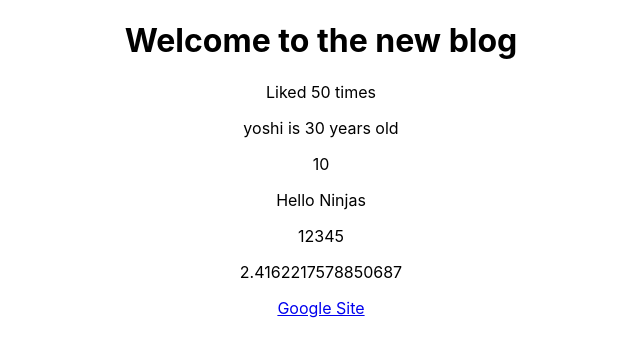
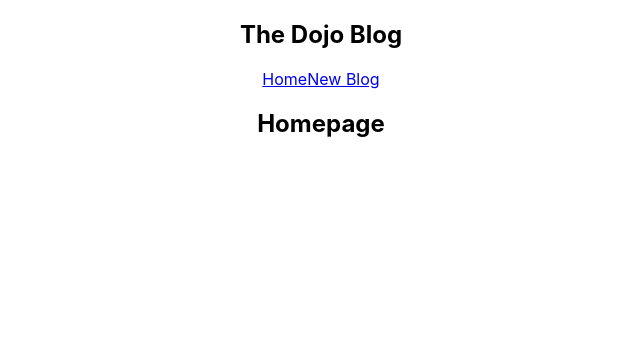
Before and after one commit to NikFarees/dojo-blog, a React (Create React App) app: page / in a window 1280 px wide. Shown: the top 356 px of the page, without its empty margins (319-959 px from the left). Built offline with nearby package versions, Linux system fonts and the light colour scheme.

Commit message:
#5 - Multiple Components

```diff
--- a/src/App.js
+++ b/src/App.js
@@ -1,24 +1,14 @@
 import './App.css';
+import Navbar from './Navbar';
+import Home from './Home';
 
 function App() {
-  const title = 'Welcome to the new blog';
-  const likes = 50;
-  const person = { name: 'yoshi', age: 30 };
-  const link = 'https://www.google.com';
 
   return (
     <div className="App">
+      <Navbar />
       <div className="content">
-        <h1>{title}</h1>
-        <p>Liked {likes} times</p>
-        <p>{person.name} is {person.age} years old</p>
-
-        <p>{ 10 }</p>
-        <p>{ "Hello Ninjas" }</p>
-        <p>{ [1, 2, 3, 4, 5] }</p>
-        <p>{ Math.random() * 10 }</p>
-
-        <a href={link}>Google Site</a>
+        <Home />
       </div>
     </div>
   );
--- /dev/null
+++ b/src/Home.js
@@ -0,0 +1,9 @@
+const Home = () => {
+    return (
+        <div className="Home">
+            <h2>Homepage</h2>
+        </div>
+     );
+}
+
+export default Home;
--- /dev/null
+++ b/src/Navbar.js
@@ -0,0 +1,13 @@
+const Navbar = () => {
+    return (
+        <nav className="navbar">
+            <h1>The Dojo Blog</h1>
+            <div className="links">
+                <a href="/">Home</a>
+                <a href="/create">New Blog</a>
+            </div>
+        </nav>
+     );
+}
+
+export default Navbar;
```
